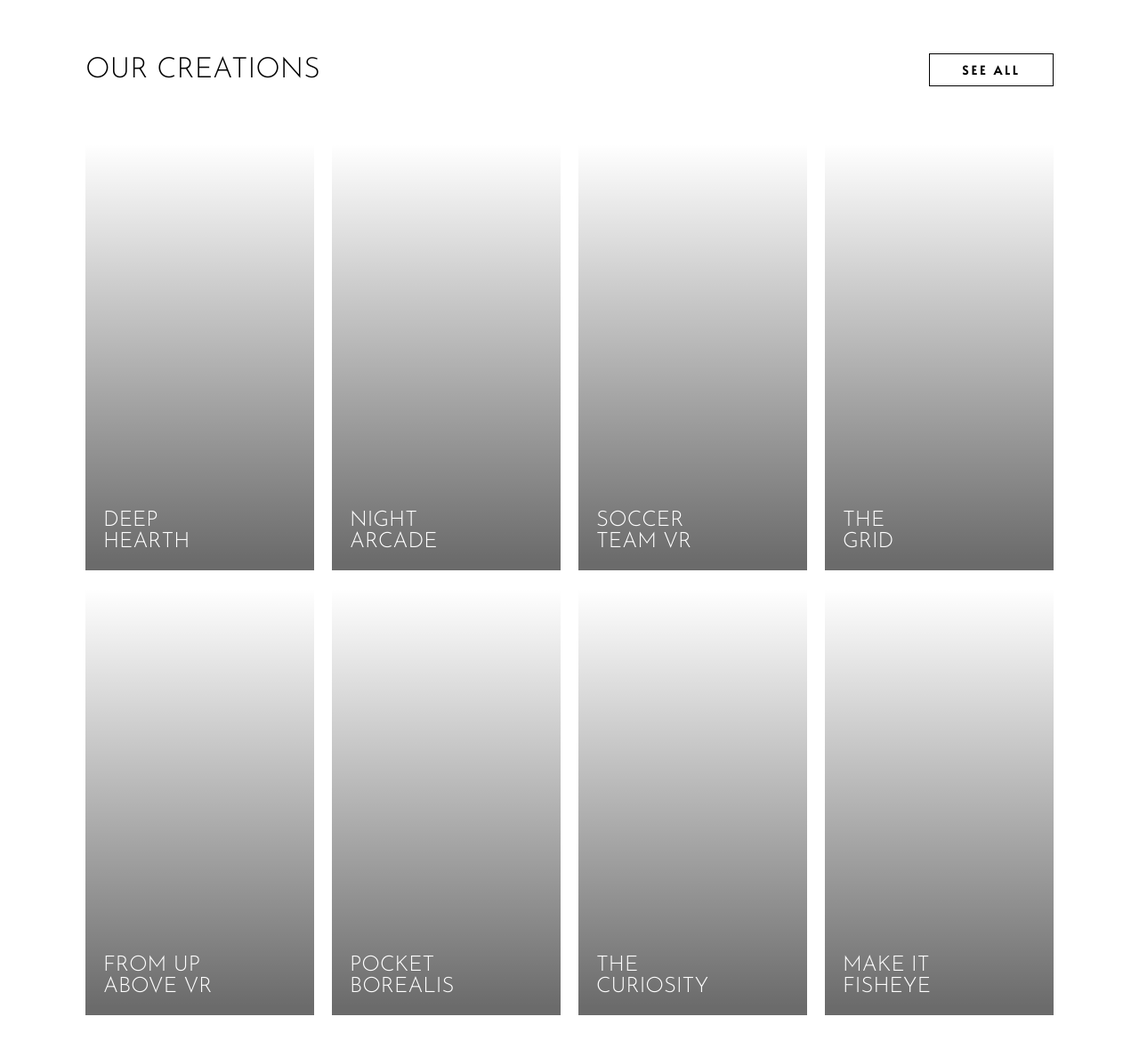
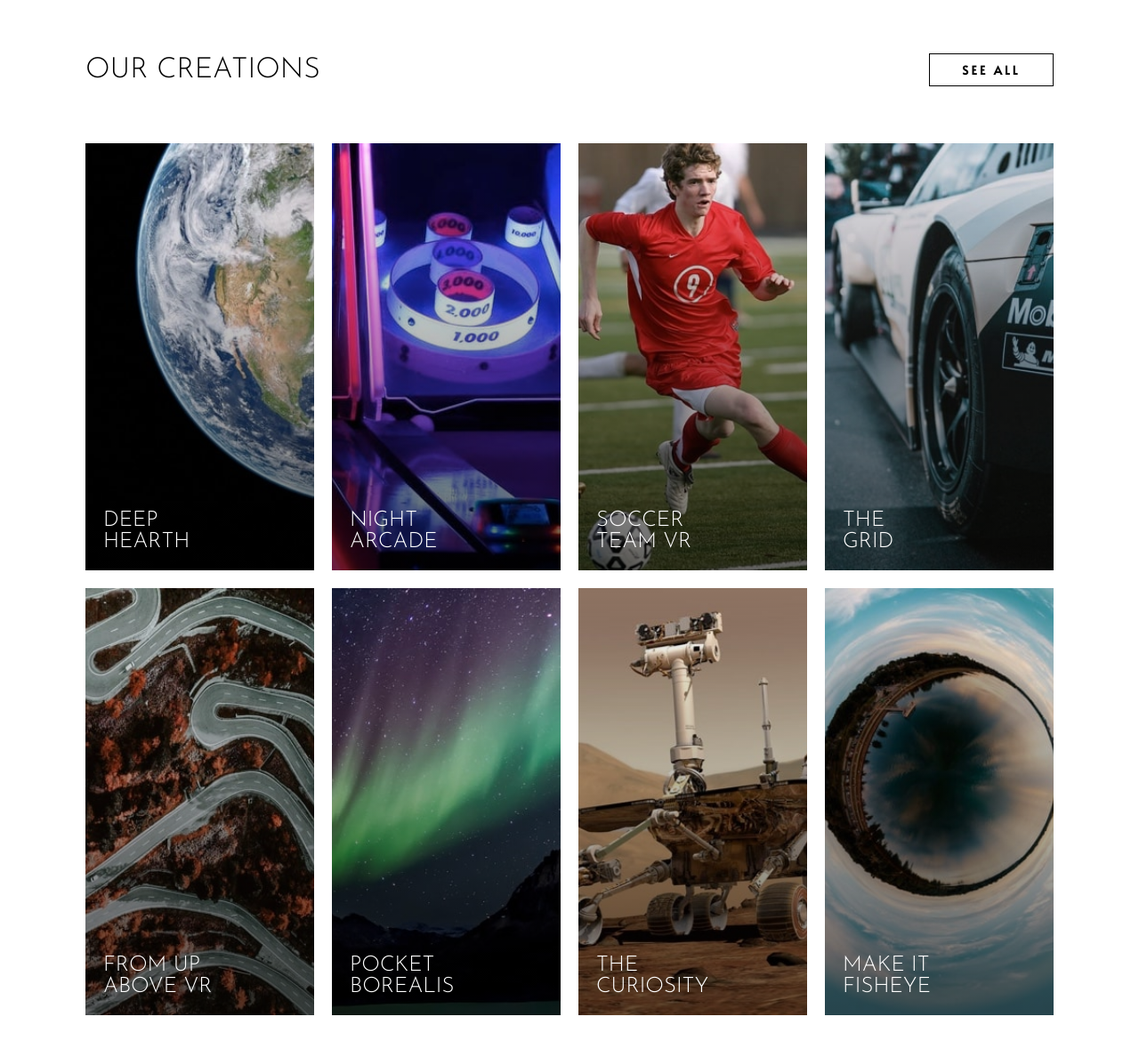
Before and after one commit to broquedev/loopstudios-landing-page, a plain HTML site: page index.html in a window 1280 px wide. Shown: the part 1573-2752 px from the top of the page at 89% size. Drawn offline with Linux system fonts and the light colour scheme; the site is published under a folder, as on GitHub Pages, so addresses that start at the root find nothing.

Commit message:
Atualização de arquivos das imagens

```diff
--- a/css/mobile_style.css
+++ b/css/mobile_style.css
@@ -76,7 +76,7 @@ h3 {
     height: 90vh;
     display: flex;
     flex-flow: column;
-    background: url(/images/mobile/image-hero.jpg);
+    background: url(../images/mobile/image-hero.jpg);
     background-size: cover;
     position: relative;
 }
@@ -242,56 +242,56 @@ h3 {
 }
 
 .creations__itens:nth-child(1) {
-    background: url(/images/mobile/image-deep-earth.jpg)
+    background: url(../images/mobile/image-deep-earth.jpg)
                       no-repeat
                       top center;
     background-size: cover;
 }
 
 .creations__itens:nth-child(2) {
-    background: url(/images/mobile/image-night-arcade.jpg)
+    background: url(../images/mobile/image-night-arcade.jpg)
                       no-repeat
                       top center;
     background-size: cover;
 }
 
 .creations__itens:nth-child(3) {
-    background: url(/images/mobile/image-soccer-team.jpg)
+    background: url(../images/mobile/image-soccer-team.jpg)
                       no-repeat
                       top center;
     background-size: cover;
 }
 
 .creations__itens:nth-child(4) {
-    background: url(/images/mobile/image-grid.jpg)
+    background: url(../images/mobile/image-grid.jpg)
                       no-repeat
                       top center;
     background-size: cover;
 }
 
 .creations__itens:nth-child(5) {
-    background: url(/images/mobile/image-from-above.jpg)
+    background: url(../images/mobile/image-from-above.jpg)
                       no-repeat
                       top center;
     background-size: cover;
 }
 
 .creations__itens:nth-child(6) {
-    background: url(/images/mobile/image-pocket-borealis.jpg)
+    background: url(../images/mobile/image-pocket-borealis.jpg)
                       no-repeat
                       top center;
     background-size: cover;
 }
 
 .creations__itens:nth-child(7) {
-    background: url(/images/mobile/image-curiosity.jpg)
+    background: url(../images/mobile/image-curiosity.jpg)
                       no-repeat
                       top center;
     background-size: cover;
 }
 
 .creations__itens:nth-child(8) {
-    background: url(/images/mobile/image-fisheye.jpg)
+    background: url(../images/mobile/image-fisheye.jpg)
                       no-repeat
                       top center;
     background-size: cover;
--- a/css/style.css
+++ b/css/style.css
@@ -25,7 +25,7 @@
     .menu__desktop a:hover + .border-detail { border-bottom: solid 2px var(--white); }
 
     .hero {
-        background: url(/images/desktop/image-hero.jpg);
+        background: url(../images/desktop/image-hero.jpg);
         background-size: cover;
      }
     .hero__call { padding: 5rem 6rem; }
@@ -87,56 +87,56 @@
     }
 
     .creations__itens:nth-child(1) {
-        background: url(/images/desktop/image-deep-earth.jpg)
+        background: url(../images/desktop/image-deep-earth.jpg)
                           no-repeat
                           top center;
         background-size: cover;
     }
 
     .creations__itens:nth-child(2) {
-        background: url(/images/desktop/image-night-arcade.jpg)
+        background: url(../images/desktop/image-night-arcade.jpg)
                           no-repeat
                           top center;
         background-size: cover;
     }
 
     .creations__itens:nth-child(3) {
-        background: url(/images/desktop/image-soccer-team.jpg)
+        background: url(../images/desktop/image-soccer-team.jpg)
                           no-repeat
                           top center;
         background-size: cover;
     }
 
     .creations__itens:nth-child(4) {
-        background: url(/images/desktop/image-grid.jpg)
+        background: url(../images/desktop/image-grid.jpg)
                           no-repeat
                           top center;
         background-size: cover;
     }
 
     .creations__itens:nth-child(5) {
-        background: url(/images/desktop/image-from-above.jpg)
+        background: url(../images/desktop/image-from-above.jpg)
                           no-repeat
                           top center;
         background-size: cover;
     }
 
     .creations__itens:nth-child(6) {
-        background: url(/images/desktop/image-pocket-borealis.jpg)
+        background: url(../images/desktop/image-pocket-borealis.jpg)
                           no-repeat
                           top center;
         background-size: cover;
     }
 
     .creations__itens:nth-child(7) {
-        background: url(/images/desktop/image-curiosity.jpg)
+        background: url(../images/desktop/image-curiosity.jpg)
                           no-repeat
                           top center;
         background-size: cover;
     }
 
     .creations__itens:nth-child(8) {
-        background: url(/images/desktop/image-fisheye.jpg)
+        background: url(../images/desktop/image-fisheye.jpg)
                           no-repeat
                           top center;
         background-size: cover;
--- a/index.html
+++ b/index.html
@@ -55,10 +55,10 @@
     <div class="menu__itens">
       <div class="menu__buttons">
         <div class="logo">
-          <img src="/images/logo.svg" alt="">
+          <img src="./images/logo.svg" alt="">
         </div>
         <button class="btn__close">
-          <img src="/images/icon-close.svg" alt="">
+          <img src="./images/icon-close.svg" alt="">
         </button>
       </div>
 
@@ -136,7 +136,7 @@
 
   <footer class="footer">
     <div class="footer__logo">
-      <img src="/images/logo.svg" alt="logo">
+      <img src="./images/logo.svg" alt="logo">
     </div>
 
     <ul>
@@ -163,10 +163,10 @@
     </ul>
 
     <div class="social">
-      <a href="#"><img src="/images/icon-facebook.svg" alt="Facebook"></a>
-      <a href="#"><img src="/images/icon-twitter.svg" alt="Twitter"></a>
-      <a href="#"><img src="/images/icon-pinterest.svg" alt="Pinterest"></a>
-      <a href="#"><img src="/images/icon-instagram.svg" alt="Instagram"></a>
+      <a href="#"><img src="./images/icon-facebook.svg" alt="Facebook"></a>
+      <a href="#"><img src="./images/icon-twitter.svg" alt="Twitter"></a>
+      <a href="#"><img src="./images/icon-pinterest.svg" alt="Pinterest"></a>
+      <a href="#"><img src="./images/icon-instagram.svg" alt="Instagram"></a>
     </div>
 
     <p>2021 Loopstudios. All rights reserved.</p>
```
Also changed, not shown: images/loopstudios__mobile.png (added), 2 other files.
